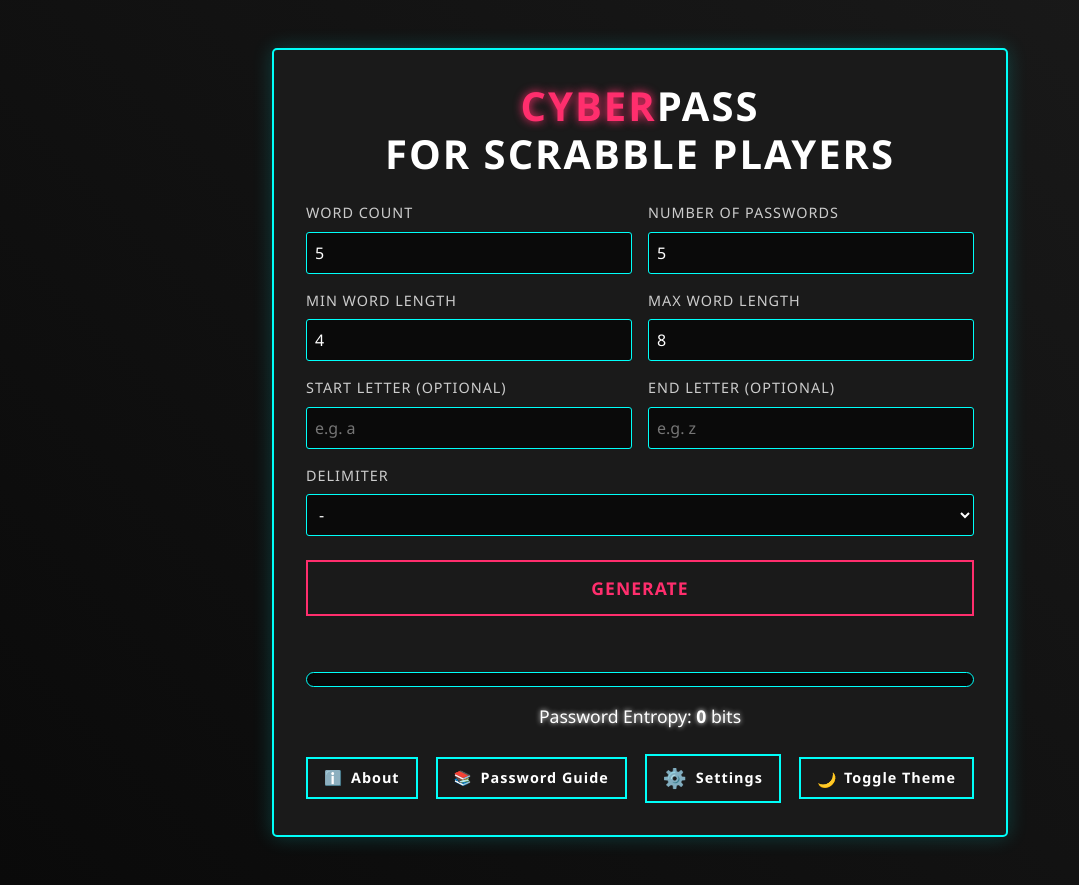
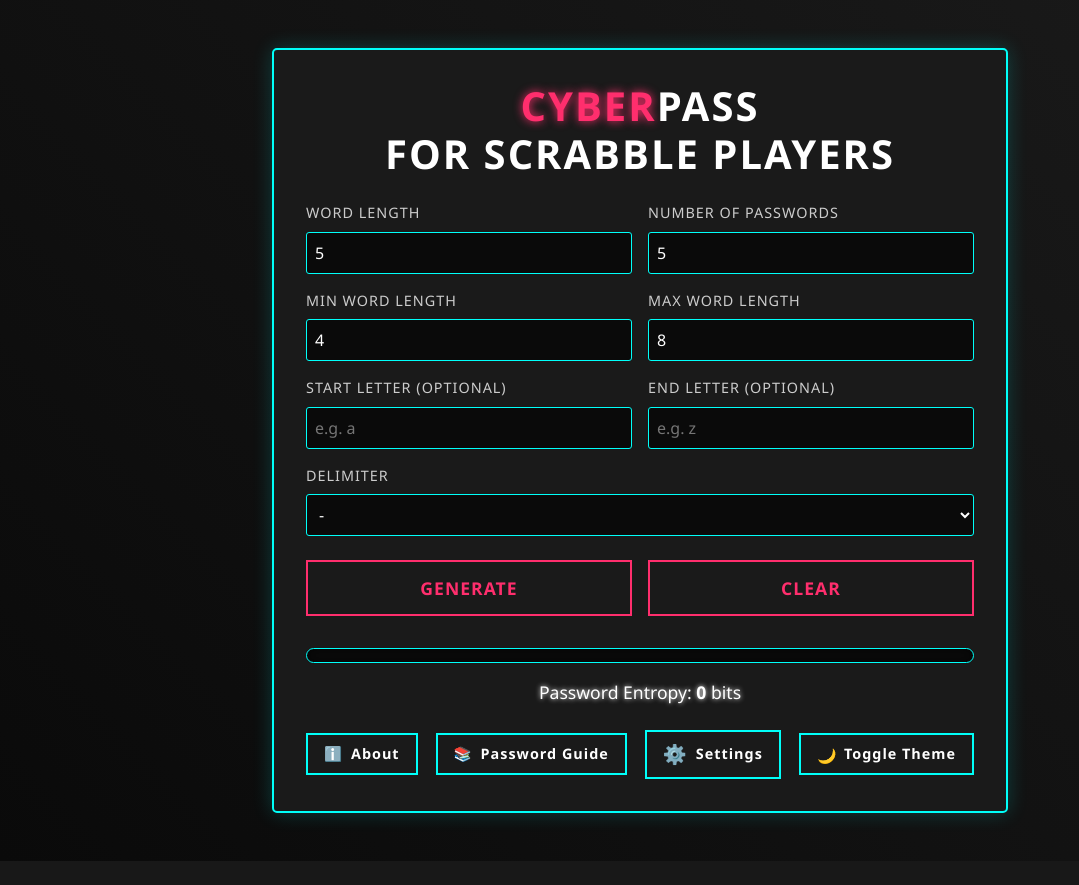
Before and after one commit to johnfkraus/cyber-pass-scrabble, a Flask app: template templates/index.html in a window 1280 px wide. Shown: the whole page, without its empty margins (0-1079 px from the left). After the commit the page ends 861 px from the top, so only its background shows below. Run offline with Flask 3, Linux system fonts and the light colour scheme; the template is opened without the code that fills it, so the values that code supplies are empty; some libraries are stand-ins or nearby versions.

Commit message:
Agent query: Can you verify if: 1. The "Word Count" label is now "Word Length", 2. The Clear button appears and clears the passwords when clicked, and 3. There are no more sound effects?
Add clear button and remove sound effects and particle animations.

Screenshot: https://storage.googleapis.com/screenshot-production-us-central1/e6c7ce1f-ce23-40b0-956c-1034d7dd3d73/33e219d5-45fc-4925-aaa8-df2d6c09cda4.jpg

```diff
--- a/static/js/password_generator.js
+++ b/static/js/password_generator.js
@@ -13,6 +13,7 @@
         this.endLetterInput = document.getElementById('endLetter');
         this.delimiterInput = document.getElementById('delimiter');
         this.generateBtn = document.getElementById('generateBtn');
+        this.clearBtn = document.getElementById('clearBtn');
         this.passwordList = document.getElementById('passwordList');
         this.entropyValue = document.getElementById('entropyValue');
         this.entropyBar = document.querySelector('.entropy-bar');
@@ -20,11 +21,17 @@
 
     attachEventListeners() {
         this.generateBtn.addEventListener('click', () => this.generatePasswords());
+        this.clearBtn.addEventListener('click', () => this.clearPasswords());
         this.passwordList.addEventListener('click', (e) => {
             if (e.target.classList.contains('password-text')) {
                 this.copyToClipboard(e.target.textContent);
             }
         });
+    }
+
+    clearPasswords() {
+        this.passwordList.innerHTML = '';
+        this.updateEntropyMeter(0);
     }
 
     getRandomWord(minLength, maxLength, startLetter, endLetter) {
@@ -100,16 +107,6 @@
             }, 300);
         }
 
-        // Trigger particle effects
-        if (window.particleSystem) {
-            window.particleSystem.startEmitting(percentage);
-        }
-
-        // Play sound effect based on strength
-        if (window.soundEffects) {
-            window.soundEffects.playGenerateSound(percentage);
-        }
-
         // Update text color and glow based on strength
         const colors = {
             strong: 'var(--neon-blue)',
@@ -125,10 +122,7 @@
     async copyToClipboard(text) {
         try {
             await navigator.clipboard.writeText(text);
-            showNotification('Password copied!');
-            if (window.soundEffects) {
-                window.soundEffects.playCopySound();
-            }
+            // Copy successful
         } catch (err) {
             console.error('Failed to copy:', err);
         }
--- a/templates/index.html
+++ b/templates/index.html
@@ -21,7 +21,7 @@
                     <div class="controls-section mb-4">
                         <div class="row g-3">
                             <div class="col-md-6">
-                                <label class="cyber-label">Word Count</label>
+                                <label class="cyber-label">Word Length</label>
                                 <input type="number" id="wordCount" class="cyber-input" min="1" max="5" value="5">
                             </div>
                             <div class="col-md-6">
@@ -56,9 +56,14 @@
                         </div>
                     </div>
 
-                    <button id="generateBtn" class="cyber-button mb-4">
-                        <span class="cyber-button-text">GENERATE</span>
-                    </button>
+                    <div class="d-flex gap-3 mb-4">
+                        <button id="generateBtn" class="cyber-button">
+                            <span class="cyber-button-text">GENERATE</span>
+                        </button>
+                        <button id="clearBtn" class="cyber-button">
+                            <span class="cyber-button-text">CLEAR</span>
+                        </button>
+                    </div>
 
                     <div id="passwordList" class="password-list"></div>
 
@@ -202,9 +207,7 @@
     </div>
 
     <script src="https://cdn.jsdelivr.net/npm/bootstrap@5.3.0/dist/js/bootstrap.bundle.min.js"></script>
-    <script src="https://cdnjs.cloudflare.com/ajax/libs/tone/14.8.49/Tone.js"></script>
     <script src="{{ url_for('static', filename='data/scrabble_words.js') }}"></script>
-    <script src="{{ url_for('static', filename='js/sound_effects.js') }}"></script>
     <script src="{{ url_for('static', filename='js/animations.js') }}"></script>
     <script src="{{ url_for('static', filename='js/word_filter.js') }}"></script>
     <script src="{{ url_for('static', filename='js/password_generator.js') }}"></script>
```
